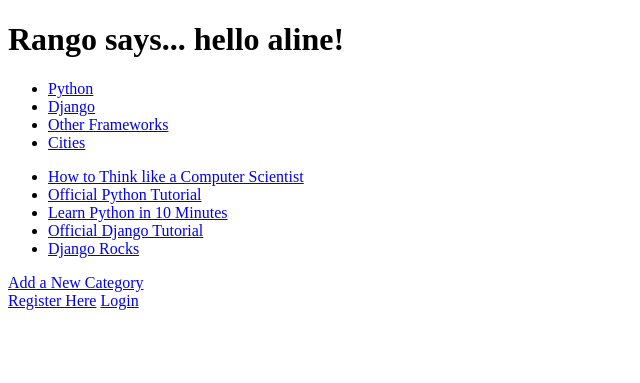
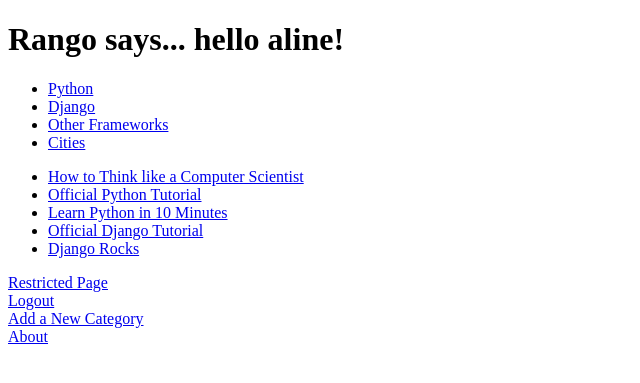
Before and after one commit to alaisgomes/Rango-Tango, a Django app: page /rango/ in a window 1280 px wide. Shown: the top 383 px of the page, without its empty margins (0-640 px from the left). Run offline with Django 3.2, Linux system fonts and the light colour scheme; a user stored in the database is signed in; data comes from the database, SQL or seed files in the repository; both versions use the stored data as it was after the commit.

Commit message:
9 finished. Need exercises

```diff
--- a/rango/templates/rango/category.html
+++ b/rango/templates/rango/category.html
@@ -16,7 +16,9 @@
 {% else %}
 <strong>No pages currently in category.</strong>
 {% endif %}
+{% if user.is_authenticated %}
 <a href="/rango/category/{{ category.slug }}/add_page/">Add a Page</a><br/>
+{% endif %}
 {% else %}
 The specified category {{ category_name }} does not exist!
 {% endif %}
--- a/rango/templates/rango/index.html
+++ b/rango/templates/rango/index.html
@@ -35,8 +35,16 @@
     <strong>There are no pages present.</strong>
     {% endif %}
 
-    <a href="/rango/add_category/">Add a New Category</a><br/>
-    <a href="/rango/register/">Register Here</a>
-    <a href="/rango/login/">Login</a>
+    {% if user.is_authenticated %}
+        <a href="/rango/restricted/">Restricted Page</a><br>
+        <a href="/rango/logout/">Logout</a><br>
+        <a href="/rango/add_category/">Add a New Category</a><br>
+    {% else %}
+        <a href="/rango/register/">Register Here</a><br>
+        <a href="/rango/login/">Login</a><br />
+    {% endif %}
+
+    <a href="/rango/about/">About</a><br/>
+
     </body>
 </html>
--- a/rango/urls.py
+++ b/rango/urls.py
@@ -12,4 +12,5 @@
     url(r'^register/$', views.register, name='register'),
     url(r'^login/$', views.user_login, name='login'),
     url(r'^restricted/', views.restricted, name='restricted'),
+    url(r'^logout/$', views.user_logout, name='logout'),
         ]
--- a/rango/views.py
+++ b/rango/views.py
@@ -12,7 +12,7 @@
 from rango.forms import UserForm, UserProfileForm
 from rango.models import Category
 from rango.models import Page
-
+from django.contrib.auth import logout
 
 def index(request):
     # Query the database for a list of ALL categories currently stored.
@@ -77,7 +77,7 @@
             return index(request)
         else:
             # The supplied form contained errors - just print them to the terminal.
-            print form.errors
+            print (form.errors)
     else:
         # If the request was not a POST, display the form to enter details.
         form = CategoryForm()
@@ -101,10 +101,9 @@
                 page.category = cat
                 page.views = 0
                 page.save()
-                # probably better to use a redirect here.
                 return category(request, category_name_slug)
         else:
-            print form.errors
+            print (form.errors)
     else:
         form = PageForm()
 
@@ -157,7 +156,7 @@
         # Print problems to the terminal.
         # They'll also be shown to the user.
         else:
-            print user_form.errors, profile_form.errors
+            print (user_form.errors, profile_form.errors)
 
     # Not a HTTP POST, so we render our form using two ModelForm instances.
     # These forms will be blank, ready for user input.
@@ -201,7 +200,7 @@
                 return HttpResponse("Your Rango account is disabled.")
         else:
             # Bad login details were provided. So we can't log the user in.
-            print "Invalid login details: {0}, {1}".format(username, password)
+            print ("Invalid login details: {0}, {1}" + format(username, password))
             return HttpResponse("Invalid login details supplied.")
 
     # The request is not a HTTP POST, so display the login form.
@@ -215,3 +214,11 @@
 @login_required
 def restricted(request):
     return HttpResponse("Since you're logged in, you can see this text!")
+
+@login_required
+def user_logout(request):
+    # Since we know the user is logged in, we can now just log them out.
+    logout(request)
+
+    # Take the user back to the homepage.
+    return HttpResponseRedirect('/rango/')
--- a/tango_with_django_project/settings.py
+++ b/tango_with_django_project/settings.py
@@ -27,7 +27,7 @@
 
 ALLOWED_HOSTS = []
 
-
+LOGIN_URL = '/rango/login/'
 # Application definition
 
 INSTALLED_APPS = [
```
Also changed, not shown: db.sqlite3, 1 other file.
